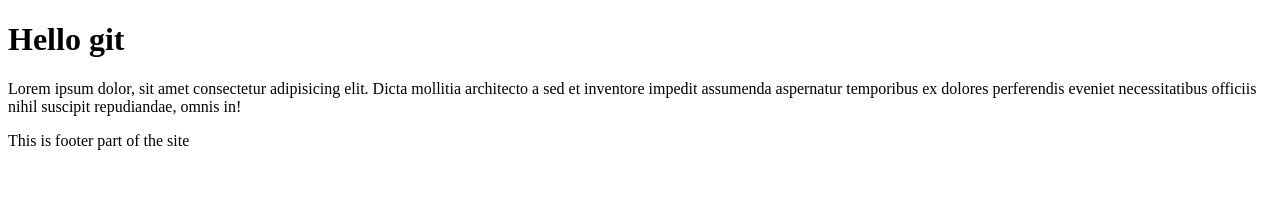
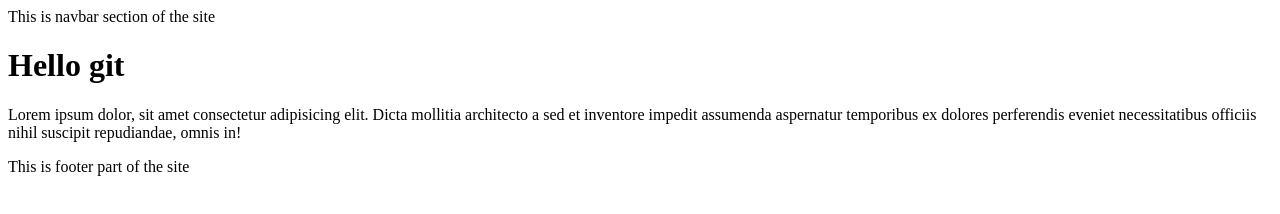
Before and after one commit to Shirinov-Mirfayz/Tutorial, a plain HTML site: page index.html in a window 1280 px wide. Drawn offline with Linux system fonts and the light colour scheme.

Commit message:
1st version of the navbar section added

```diff
--- a/index.html
+++ b/index.html
@@ -6,6 +6,9 @@
     <title>Document</title>
 </head>
 <body>
+    <nav>
+        This is navbar section of the site
+    </nav>
     <h1> Hello git</h1>
     <p>
         Lorem ipsum dolor, sit amet consectetur adipisicing elit. Dicta mollitia architecto a sed et inventore impedit assumenda aspernatur temporibus ex dolores perferendis eveniet necessitatibus officiis nihil suscipit repudiandae, omnis in!
```
